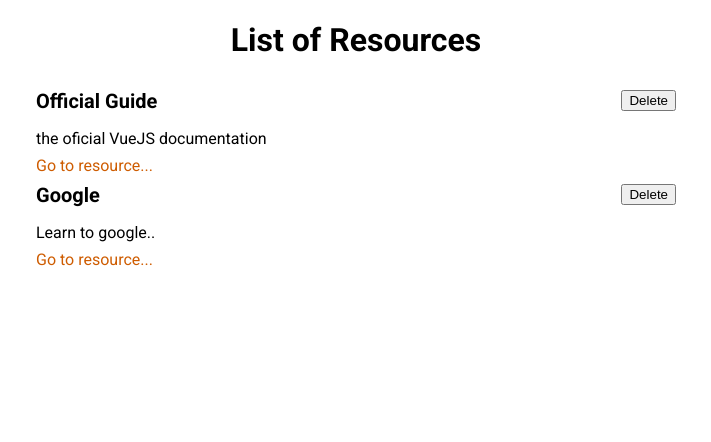
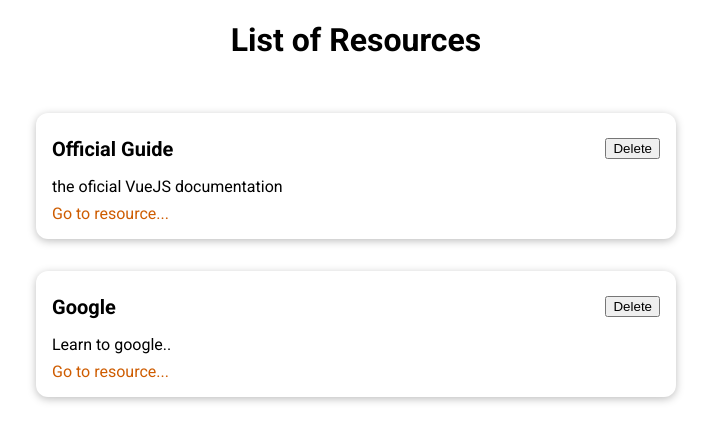
Before and after one commit to yeisson-venencia/resource-list, a Vue app in the folder client/: page / in a window 1280 px wide. Shown: the top 442 px of the page, without its empty margins (284-995 px from the left). Built offline with nearby package versions, Linux system fonts and the light colour scheme.

Commit message:
p02/header: Wrapping the resource items with the baseCard component

```diff
--- a/client/src/components/resource-panel/ResourcePanelItem.vue
+++ b/client/src/components/resource-panel/ResourcePanelItem.vue
@@ -1,15 +1,15 @@
 <template>
   <li>
-    <div>
+    <base-card>
       <header>
         <h3>{{ title }}</h3>
         <button @click="deleteResource">Delete</button>
       </header>
-    </div>
-    <p>{{ description }}</p>
-    <nav>
-      <a :href="link">Go to resource...</a>
-    </nav>
+      <p>{{ description }}</p>
+      <nav>
+        <a :href="link">Go to resource...</a>
+      </nav>
+    </base-card>
   </li>
 </template>
 
--- a/client/src/main.js
+++ b/client/src/main.js
@@ -4,6 +4,8 @@ import App from './App.vue';
 
 import BaseCard from './components/base-component/BaseCard.vue';
 
-const app = createApp(App).mount('#app');
+const app = createApp(App);
 
 app.component('base-card', BaseCard);
+
+app.mount('#app');
```
